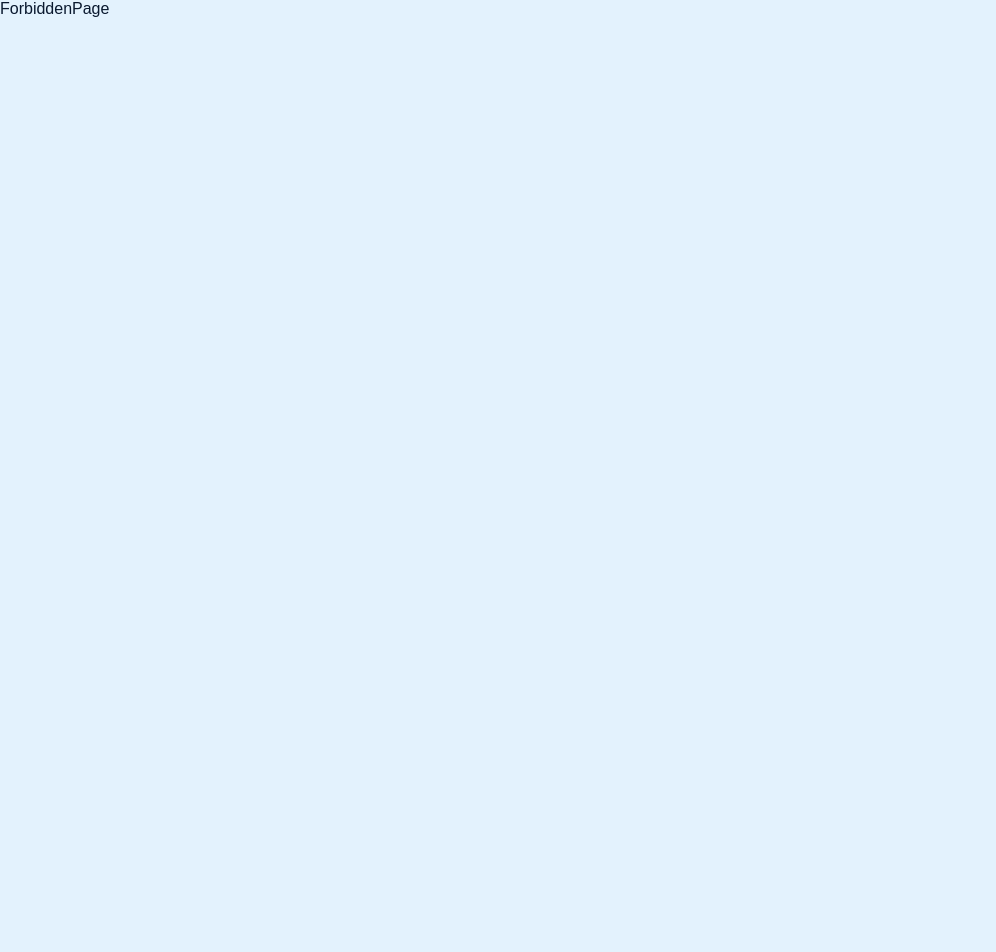
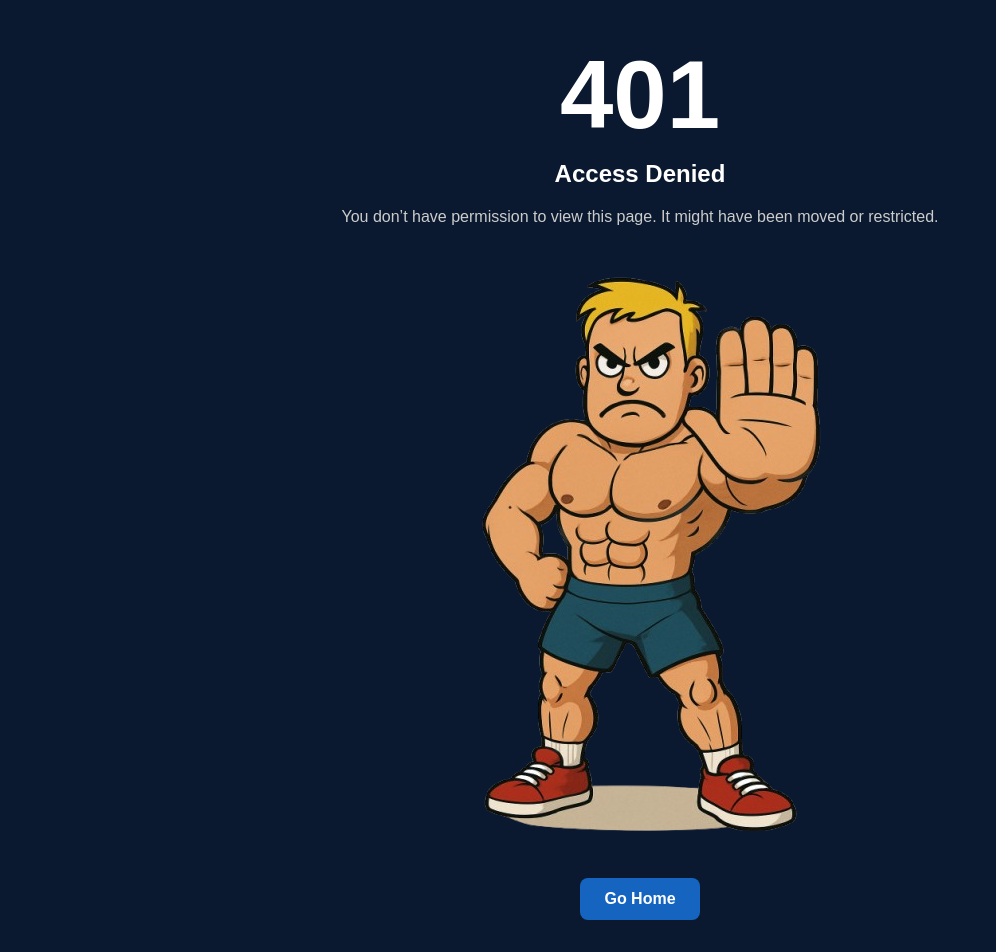
Before and after one commit to manugym/training-zone, a React (Vite) app in the folder Frontend/training-zone/: page /forbidden in a window 1280 px wide. Shown: the top 952 px of the page, without its empty margins (0-996 px from the left). Before the commit the page ends 800 px from the top, so only its background shows below. Built offline with nearby package versions, Linux system fonts and the light colour scheme.

Commit message:
error pages

```diff
--- a/Frontend/training-zone/src/pages/PageNotFound/PageNotFound.tsx
+++ b/Frontend/training-zone/src/pages/Errors/ForbiddenPage.tsx
@@ -1,17 +1,18 @@
-import "./PageNotFound.css";
 import { useNavigate } from "react-router-dom";
-import errorImage from "../../assets/page-not-found/error-404-image.png";
+import errorImage from "../../assets/error-pages/forbidden-image.png";
+import "./Errors.css";
 
-export default function PageNotFound() {
+export default function ForbiddenPage() {
   const navigate = useNavigate();
 
   return (
     <main className="page-not-found">
       <div className="content">
-        <h1>404</h1>
-        <h3>Page not found</h3>
+        <h1>401</h1>
+        <h3>Access Denied</h3>
         <p className="description">
-          The page you're looking for doesn't exist or has been moved.
+          You don’t have permission to view this page. It might have been moved
+          or restricted.
         </p>
         <img src={errorImage} alt="Error 404" className="error-image" />
         <button onClick={() => navigate("/")} className="button">
--- /dev/null
+++ b/Frontend/training-zone/src/pages/Errors/PageNotFound.tsx
@@ -0,0 +1,23 @@
+import { useNavigate } from "react-router-dom";
+import errorImage from "../../assets/error-pages/error-404-image.png";
+import "./Errors.css";
+
+export default function PageNotFound() {
+  const navigate = useNavigate();
+
+  return (
+    <main className="page-not-found">
+      <div className="content">
+        <h1>404</h1>
+        <h3>Page not found</h3>
+        <p className="description">
+          The page you're looking for doesn't exist or has been moved.
+        </p>
+        <img src={errorImage} alt="Error 404" className="error-image" />
+        <button onClick={() => navigate("/")} className="button">
+          Go Home
+        </button>
+      </div>
+    </main>
+  );
+}
--- a/Frontend/training-zone/src/pages/ForbiddenPage/ForbiddenPage.tsx
+++ /dev/null
@@ -1,5 +0,0 @@
-import "./ForbiddenPage.css";
-
-export default function ForbiddenPage() {
-  return <div>ForbiddenPage</div>;
-}
--- a/Frontend/training-zone/src/routes/app-routes.tsx
+++ b/Frontend/training-zone/src/routes/app-routes.tsx
@@ -5,8 +5,8 @@ import AllTrainers from "../pages/AllTrainers/AllTrainers";
 import Trainer from "../pages/Trainer/Trainer";
 import Chat from "../pages/Chat/Chat";
 import UsersAdmin from "../pages/UsersAdmin/UsersAdmin";
-import ForbiddenPage from "../pages/ForbiddenPage/ForbiddenPage";
-import PageNotFound from "../pages/PageNotFound/PageNotFound";
+import ForbiddenPage from "../pages/Errors/ForbiddenPage";
+import PageNotFound from "../pages/Errors/PageNotFound";
 
 function AppRoutes() {
   return (
```
Also changed, not shown: Frontend/training-zone/src/assets/error-pages/error-404-image.png (renamed from Frontend/training-zone/src/assets/page-not-found/error-404-image.png), Frontend/training-zone/src/assets/error-pages/forbidden-image.png (added), Frontend/training-zone/src/pages/Errors/Errors.css (renamed from Frontend/training-zone/src/pages/PageNotFound/PageNotFound.css), Frontend/training-zone/src/pages/ForbiddenPage/ForbiddenPage.css (deleted).
